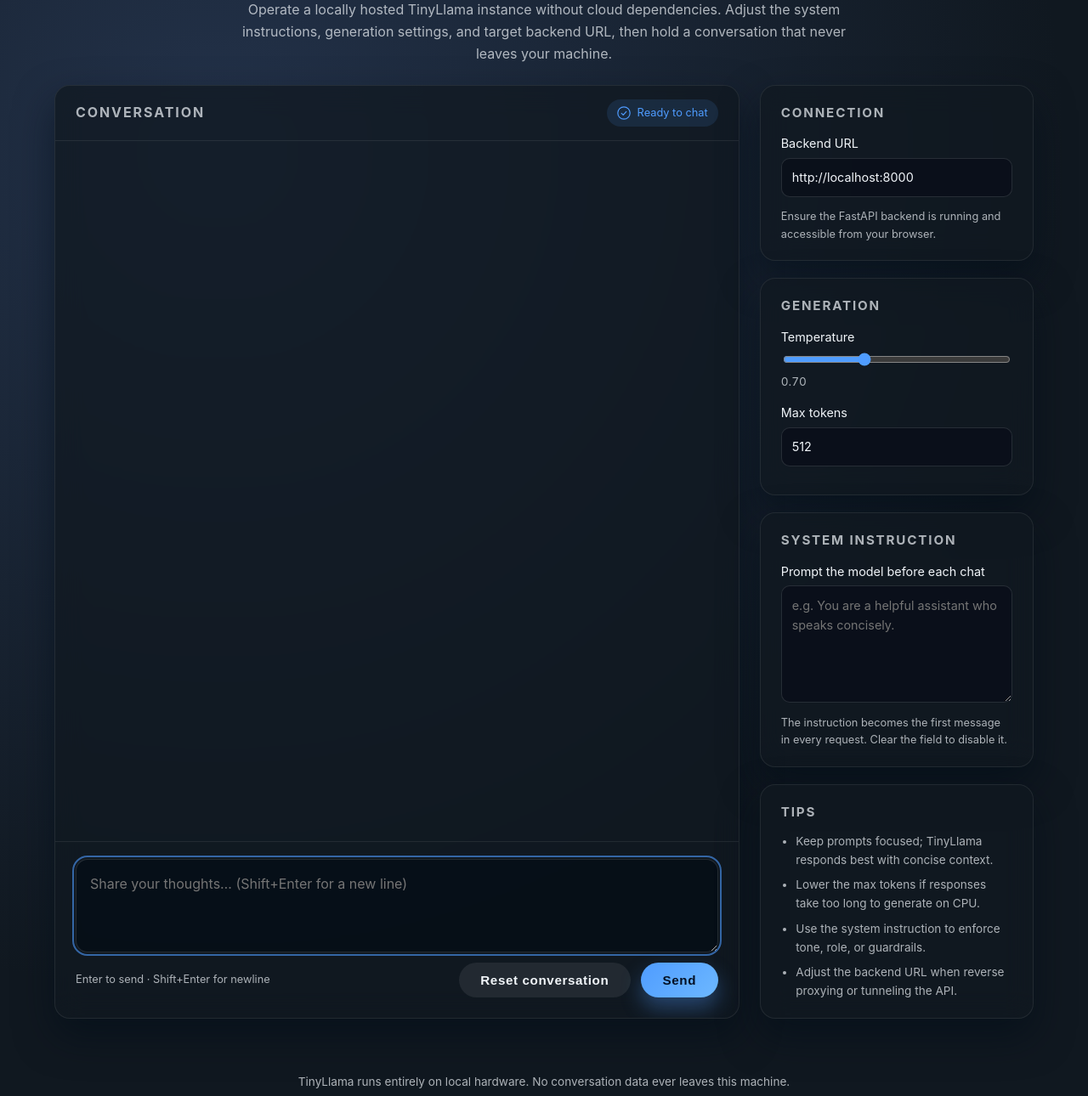
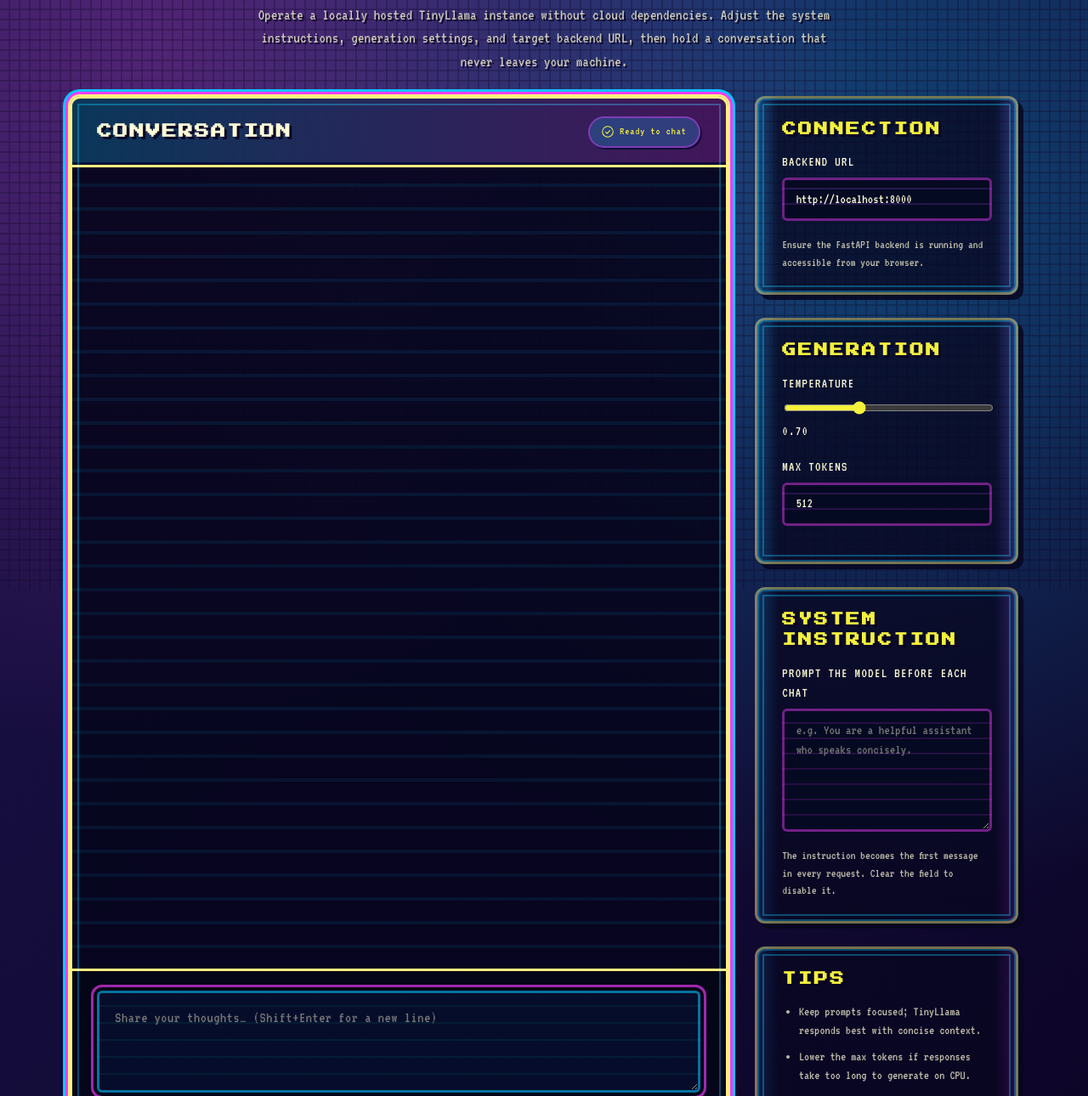
Before and after one commit to bobdub/playing-with-codex-ii, a plain HTML site: page frontend/index.html in a window 1280 px wide. Shown: the part 106-1396 px from the top of the page at 85% size. Drawn offline with Linux system fonts and the light colour scheme.

Commit message:
style: restyle console with retro shareware theme

```diff
--- a/frontend/index.html
+++ b/frontend/index.html
@@ -4,18 +4,35 @@
     <meta charset="UTF-8" />
     <meta name="viewport" content="width=device-width, initial-scale=1.0" />
     <title>TinyLlama Local Chat Console</title>
+    <link rel="preconnect" href="https://fonts.googleapis.com" />
+    <link rel="preconnect" href="https://fonts.gstatic.com" crossorigin />
+    <link
+      href="https://fonts.googleapis.com/css2?family=Press+Start+2P&family=VT323&display=swap"
+      rel="stylesheet"
+    />
     <style>
       :root {
-        color-scheme: light dark;
-        --bg: radial-gradient(circle at 20% 20%, #23324a, #101820 65%);
-        --panel: rgba(16, 24, 32, 0.75);
-        --panel-border: rgba(255, 255, 255, 0.08);
-        --accent: #4f9cff;
-        --accent-strong: #6db8ff;
+        --bg-primary: #1c134c;
+        --bg-secondary: #0b0425;
+        --bg-grid-color: rgba(16, 7, 40, 0.65);
+        --panel-bg: rgba(7, 6, 30, 0.92);
+        --panel-border-inner: #f9f17f;
+        --panel-border-mid: #f43cff;
+        --panel-border-outer: #08c5ff;
+        --panel-shadow: 0 0 0 2px var(--panel-border-inner),
+          0 0 0 5px var(--panel-border-mid),
+          0 0 0 8px var(--panel-border-outer);
+        --accent: #f4f13d;
+        --accent-strong: #ff5efb;
         --danger: #ff6f61;
-        --text-primary: #f1f5f9;
-        --text-secondary: rgba(241, 245, 249, 0.7);
-        font-family: "Inter", system-ui, -apple-system, BlinkMacSystemFont, "Segoe UI", sans-serif;
+        --text-primary: #fdfbd6;
+        --text-secondary: rgba(253, 251, 214, 0.75);
+        --font-body: "VT323", "Lucida Console", monospace;
+        --font-heading: "Press Start 2P", "Lucida Console", monospace;
+        --surface-stripe: rgba(8, 197, 255, 0.08);
+        font-family: var(--font-body);
+        font-size: 18px;
+        line-height: 1.45;
       }
 
       * {
@@ -25,177 +42,255 @@
       body {
         margin: 0;
         min-height: 100vh;
-        background: var(--bg);
+        background:
+          radial-gradient(circle at 15% 10%, rgba(244, 94, 251, 0.25), transparent 45%),
+          radial-gradient(circle at 80% 20%, rgba(8, 197, 255, 0.3), transparent 50%),
+          linear-gradient(135deg, var(--bg-primary), var(--bg-secondary));
         color: var(--text-primary);
         display: flex;
         flex-direction: column;
-        line-height: 1.6;
+        font-family: var(--font-body);
+        position: relative;
+        overflow-x: hidden;
+      }
+
+      body::before {
+        content: "";
+        position: fixed;
+        inset: 0;
+        background:
+          repeating-linear-gradient(
+            0deg,
+            transparent,
+            transparent 10px,
+            var(--bg-grid-color) 10px,
+            var(--bg-grid-color) 12px
+          ),
+          repeating-linear-gradient(
+            90deg,
+            transparent,
+            transparent 10px,
+            var(--bg-grid-color) 10px,
+            var(--bg-grid-color) 12px
+          );
+        pointer-events: none;
+        image-rendering: pixelated;
+        opacity: 0.4;
       }
 
       header {
-        padding: 2.5rem 1.5rem 1.5rem;
+        padding: 2.75rem 1.5rem 1.5rem;
         text-align: center;
+        position: relative;
       }
 
       header h1 {
-        margin: 0 0 0.5rem;
-        font-size: clamp(2rem, 2.8vw, 2.75rem);
-        letter-spacing: 0.04em;
+        margin: 0 0 0.75rem;
+        font-size: clamp(1.8rem, 2.2vw, 2.4rem);
+        letter-spacing: 0.18em;
+        text-transform: uppercase;
+        font-family: var(--font-heading);
+        color: var(--accent);
+        text-shadow: 4px 4px 0 rgba(10, 3, 33, 0.85);
       }
 
       header p {
         margin: 0 auto;
-        max-width: 720px;
+        max-width: 680px;
         color: var(--text-secondary);
-        font-size: 1rem;
+        font-size: 1.05rem;
+        text-shadow: 2px 2px 0 rgba(10, 3, 33, 0.85);
       }
 
       main {
         flex: 1;
-        width: min(1200px, 100%);
-        margin: 0 auto 2.5rem;
-        padding: 0 1.5rem;
+        width: min(1180px, 100%);
+        margin: 0 auto 2.75rem;
+        padding: 0 1.75rem;
         display: grid;
-        gap: 1.5rem;
+        gap: 1.75rem;
         grid-template-columns: 2.5fr 1fr;
       }
 
       .panel {
-        background: var(--panel);
-        border: 1px solid var(--panel-border);
-        border-radius: 18px;
-        backdrop-filter: blur(16px);
-        box-shadow: 0 20px 45px rgba(2, 12, 24, 0.55);
+        background: var(--panel-bg);
+        border-radius: 12px;
+        border: 3px solid var(--panel-border-inner);
+        box-shadow: var(--panel-shadow);
+        position: relative;
+        overflow: hidden;
+      }
+
+      .panel::before {
+        content: "";
+        position: absolute;
+        inset: 6px;
+        border: 2px solid rgba(8, 197, 255, 0.35);
+        pointer-events: none;
+        mix-blend-mode: screen;
       }
 
       .chat-panel {
         display: flex;
         flex-direction: column;
-        overflow: hidden;
+        min-height: 0;
       }
 
       .chat-toolbar {
         display: flex;
         justify-content: space-between;
         align-items: center;
-        padding: 1rem 1.5rem;
-        border-bottom: 1px solid var(--panel-border);
+        padding: 1.15rem 1.65rem;
+        background: linear-gradient(90deg, rgba(8, 197, 255, 0.25), rgba(244, 60, 255, 0.25));
+        border-bottom: 3px solid var(--panel-border-inner);
+        box-shadow: inset 0 -3px 0 rgba(4, 9, 48, 0.8);
       }
 
       .chat-toolbar h2 {
         margin: 0;
-        font-size: 1rem;
+        font-size: 0.95rem;
         text-transform: uppercase;
         letter-spacing: 0.12em;
-        color: var(--text-secondary);
+        font-family: var(--font-heading);
+        color: var(--text-primary);
+        text-shadow: 3px 3px 0 rgba(10, 3, 33, 0.9);
       }
 
       .status-chip {
         display: inline-flex;
         align-items: center;
-        gap: 0.5rem;
-        padding: 0.35rem 0.75rem;
+        gap: 0.4rem;
+        padding: 0.4rem 0.8rem;
         border-radius: 999px;
-        font-size: 0.8rem;
-        background: rgba(79, 156, 255, 0.12);
+        font-size: 0.7rem;
+        letter-spacing: 0.08em;
+        background: rgba(8, 197, 255, 0.22);
         color: var(--accent);
+        border: 2px solid rgba(244, 60, 255, 0.4);
+        box-shadow: 2px 2px 0 rgba(4, 9, 48, 0.75);
       }
 
       .status-chip[data-state="error"] {
-        background: rgba(255, 111, 97, 0.12);
+        background: rgba(255, 111, 97, 0.2);
         color: var(--danger);
+        border-color: rgba(255, 111, 97, 0.6);
       }
 
       .status-chip svg {
-        width: 16px;
-        height: 16px;
+        width: 14px;
+        height: 14px;
       }
 
       #history {
         flex: 1;
         overflow-y: auto;
-        padding: 1.5rem;
+        padding: 1.75rem;
         display: grid;
-        gap: 1rem;
+        gap: 1.25rem;
         align-content: start;
-        scrollbar-color: var(--accent) rgba(255, 255, 255, 0.05);
+        scrollbar-width: thin;
+        scrollbar-color: var(--accent) rgba(8, 7, 32, 0.7);
+        background:
+          repeating-linear-gradient(
+            0deg,
+            transparent,
+            transparent 24px,
+            var(--surface-stripe) 24px,
+            var(--surface-stripe) 28px
+          );
       }
 
       .message {
-        padding: 1rem 1.25rem;
-        border-radius: 16px;
+        padding: 0.9rem 1.1rem;
+        border-radius: 6px;
         position: relative;
-        border: 1px solid rgba(255, 255, 255, 0.06);
-        box-shadow: 0 10px 25px rgba(0, 0, 0, 0.25);
+        border: 3px solid rgba(244, 60, 255, 0.35);
+        background:
+          linear-gradient(135deg, rgba(14, 9, 52, 0.9), rgba(31, 18, 83, 0.75));
+        box-shadow: 6px 6px 0 rgba(8, 7, 32, 0.85);
       }
 
       .message strong {
         display: block;
         font-size: 0.75rem;
-        letter-spacing: 0.1em;
+        letter-spacing: 0.16em;
         text-transform: uppercase;
-        color: var(--text-secondary);
-        margin-bottom: 0.35rem;
+        color: var(--accent);
+        margin-bottom: 0.45rem;
+        font-family: var(--font-heading);
       }
 
       .message p {
         margin: 0;
         white-space: pre-wrap;
+        line-height: 1.35;
       }
 
       .message[data-role="user"] {
-        background: rgba(79, 156, 255, 0.12);
-        border-color: rgba(79, 156, 255, 0.32);
+        border-color: rgba(8, 197, 255, 0.6);
+        background: linear-gradient(135deg, rgba(6, 32, 72, 0.85), rgba(12, 52, 108, 0.7));
       }
 
       .message[data-role="assistant"] {
-        background: rgba(20, 190, 130, 0.12);
-        border-color: rgba(20, 190, 130, 0.28);
+        border-color: rgba(244, 60, 255, 0.55);
+        background: linear-gradient(135deg, rgba(47, 7, 66, 0.85), rgba(75, 14, 112, 0.7));
       }
 
       .message[data-role="system"] {
         font-style: italic;
-        background: rgba(255, 255, 255, 0.06);
+        border-color: rgba(249, 241, 127, 0.65);
+        background: linear-gradient(135deg, rgba(64, 51, 12, 0.8), rgba(89, 70, 16, 0.65));
+        color: #f9f3b8;
       }
 
       .message[data-role="error"] {
-        background: rgba(255, 111, 97, 0.16);
-        border-color: rgba(255, 111, 97, 0.4);
+        border-color: rgba(255, 111, 97, 0.7);
+        background: linear-gradient(135deg, rgba(78, 8, 12, 0.85), rgba(128, 24, 28, 0.7));
       }
 
       .message[data-pending="true"]::after {
         content: "Generating…";
         position: absolute;
-        top: 1rem;
-        right: 1.25rem;
-        font-size: 0.7rem;
+        top: 0.8rem;
+        right: 1rem;
+        font-size: 0.65rem;
         text-transform: uppercase;
         letter-spacing: 0.18em;
         color: var(--text-secondary);
       }
 
       .chat-input {
-        border-top: 1px solid var(--panel-border);
-        padding: 1.25rem 1.5rem 1.5rem;
+        border-top: 3px solid var(--panel-border-inner);
+        padding: 1.25rem 1.65rem 1.65rem;
         display: grid;
-        gap: 0.75rem;
+        gap: 0.85rem;
+        background:
+          linear-gradient(0deg, rgba(8, 7, 32, 0.85), rgba(4, 5, 22, 0.95));
       }
 
       .chat-input textarea {
         width: 100%;
-        min-height: 110px;
+        min-height: 120px;
         resize: vertical;
-        padding: 1rem;
-        border-radius: 14px;
-        border: 1px solid rgba(255, 255, 255, 0.12);
-        background: rgba(4, 12, 22, 0.68);
+        padding: 0.9rem 1rem;
+        border-radius: 6px;
+        border: 3px solid rgba(8, 197, 255, 0.55);
+        background:
+          repeating-linear-gradient(
+            0deg,
+            rgba(6, 14, 45, 0.92),
+            rgba(6, 14, 45, 0.92) 18px,
+            rgba(8, 197, 255, 0.12) 18px,
+            rgba(8, 197, 255, 0.12) 20px
+          );
         color: inherit;
         font: inherit;
+        letter-spacing: 0.03em;
       }
 
       .chat-input textarea:focus {
-        outline: 2px solid rgba(79, 156, 255, 0.6);
-        outline-offset: 2px;
+        outline: 3px solid rgba(244, 60, 255, 0.65);
+        outline-offset: 4px;
       }
 
       .chat-actions {
@@ -207,94 +302,134 @@
       }
 
       .chat-actions .hint {
-        font-size: 0.8rem;
+        font-size: 0.75rem;
         color: var(--text-secondary);
+        letter-spacing: 0.08em;
+        text-transform: uppercase;
       }
 
       .button {
         appearance: none;
-        border: none;
-        border-radius: 999px;
-        padding: 0.75rem 1.6rem;
-        font-size: 0.95rem;
-        font-weight: 600;
-        letter-spacing: 0.04em;
+        border: 3px solid var(--panel-border-inner);
+        border-radius: 6px;
+        padding: 0.65rem 1.8rem;
+        font-size: 0.85rem;
+        font-family: var(--font-heading);
+        letter-spacing: 0.1em;
         cursor: pointer;
-        transition: transform 0.15s ease, box-shadow 0.15s ease;
+        background: rgba(14, 9, 52, 0.9);
+        color: var(--text-primary);
+        box-shadow: 4px 4px 0 rgba(8, 7, 32, 0.85);
+        transition: transform 0.12s ease, box-shadow 0.12s ease, filter 0.12s ease;
+        text-transform: uppercase;
       }
 
       .button.primary {
-        background: linear-gradient(135deg, var(--accent), var(--accent-strong));
-        color: #041024;
-        box-shadow: 0 12px 24px rgba(79, 156, 255, 0.35);
+        border-color: rgba(8, 197, 255, 0.75);
+        background: linear-gradient(135deg, rgba(8, 197, 255, 0.9), rgba(244, 241, 61, 0.95));
+        color: #130833;
       }
 
       .button.secondary {
-        background: rgba(255, 255, 255, 0.08);
+        border-color: rgba(244, 60, 255, 0.6);
+        background: linear-gradient(135deg, rgba(47, 7, 66, 0.9), rgba(24, 5, 48, 0.9));
         color: var(--text-primary);
+      }
+
+      .button:not(:disabled):hover {
+        transform: translate(-2px, -2px);
+        box-shadow: 6px 6px 0 rgba(8, 7, 32, 0.9);
+        filter: brightness(1.05);
       }
 
       .button:disabled {
         opacity: 0.6;
         cursor: progress;
-        box-shadow: none;
-      }
-
-      .button:not(:disabled):hover {
-        transform: translateY(-1px);
+        box-shadow: 0 0 0 rgba(0, 0, 0, 0);
       }
 
       .sidebar {
         display: grid;
-        gap: 1.25rem;
+        gap: 1.5rem;
         align-content: start;
       }
 
       .sidebar section {
-        padding: 1.25rem 1.5rem;
+        padding: 1.35rem 1.6rem;
+        background:
+          linear-gradient(90deg, rgba(8, 197, 255, 0.12) 0%, rgba(8, 7, 32, 0.75) 8%, rgba(8, 7, 32, 0.75) 92%, rgba(244, 60, 255, 0.12) 100%);
+        border: 3px solid rgba(249, 241, 127, 0.45);
+        box-shadow: inset 0 0 0 2px rgba(8, 197, 255, 0.35), 6px 6px 0 rgba(8, 7, 32, 0.85);
       }
 
       .sidebar h3 {
-        margin: 0 0 0.75rem;
-        font-size: 0.95rem;
+        margin: 0 0 0.85rem;
+        font-size: 0.9rem;
         text-transform: uppercase;
-        letter-spacing: 0.12em;
-        color: var(--text-secondary);
+        letter-spacing: 0.16em;
+        font-family: var(--font-heading);
+        color: var(--accent);
+        text-shadow: 3px 3px 0 rgba(10, 3, 33, 0.85);
       }
 
       .sidebar label {
         display: grid;
         gap: 0.35rem;
-        margin-bottom: 0.85rem;
+        margin-bottom: 1rem;
         font-size: 0.9rem;
+        letter-spacing: 0.08em;
+        text-transform: uppercase;
       }
 
       .sidebar input[type="url"],
       .sidebar input[type="number"],
       .sidebar textarea {
-        padding: 0.65rem 0.75rem;
-        border-radius: 10px;
-        border: 1px solid rgba(255, 255, 255, 0.12);
-        background: rgba(8, 14, 24, 0.75);
+        padding: 0.6rem 0.75rem;
+        border-radius: 6px;
+        border: 3px solid rgba(244, 60, 255, 0.45);
+        background:
+          repeating-linear-gradient(
+            0deg,
+            rgba(5, 10, 34, 0.95),
+            rgba(5, 10, 34, 0.95) 16px,
+            rgba(244, 60, 255, 0.12) 16px,
+            rgba(244, 60, 255, 0.12) 18px
+          );
         color: inherit;
         font: inherit;
       }
 
+      .sidebar textarea {
+        min-height: 130px;
+        resize: vertical;
+      }
+
+      .sidebar input[type="url"]:focus,
+      .sidebar input[type="number"]:focus,
+      .sidebar textarea:focus {
+        outline: 3px solid rgba(8, 197, 255, 0.65);
+        outline-offset: 4px;
+      }
+
       .sidebar input[type="range"] {
         accent-color: var(--accent);
+        width: 100%;
       }
 
       .temperature-value {
         font-variant-numeric: tabular-nums;
-        font-size: 0.85rem;
-        color: var(--text-secondary);
+        font-size: 0.9rem;
+        color: var(--text-primary);
+        text-shadow: 2px 2px 0 rgba(10, 3, 33, 0.8);
       }
 
       footer {
-        padding: 1.5rem 1rem 2rem;
+        padding: 1.75rem 1rem 2.25rem;
         text-align: center;
         color: var(--text-secondary);
         font-size: 0.85rem;
+        letter-spacing: 0.08em;
+        text-transform: uppercase;
       }
 
       @media (max-width: 960px) {
```
Also changed, not shown: MemoryGarden.md (+5 -0 lines).
